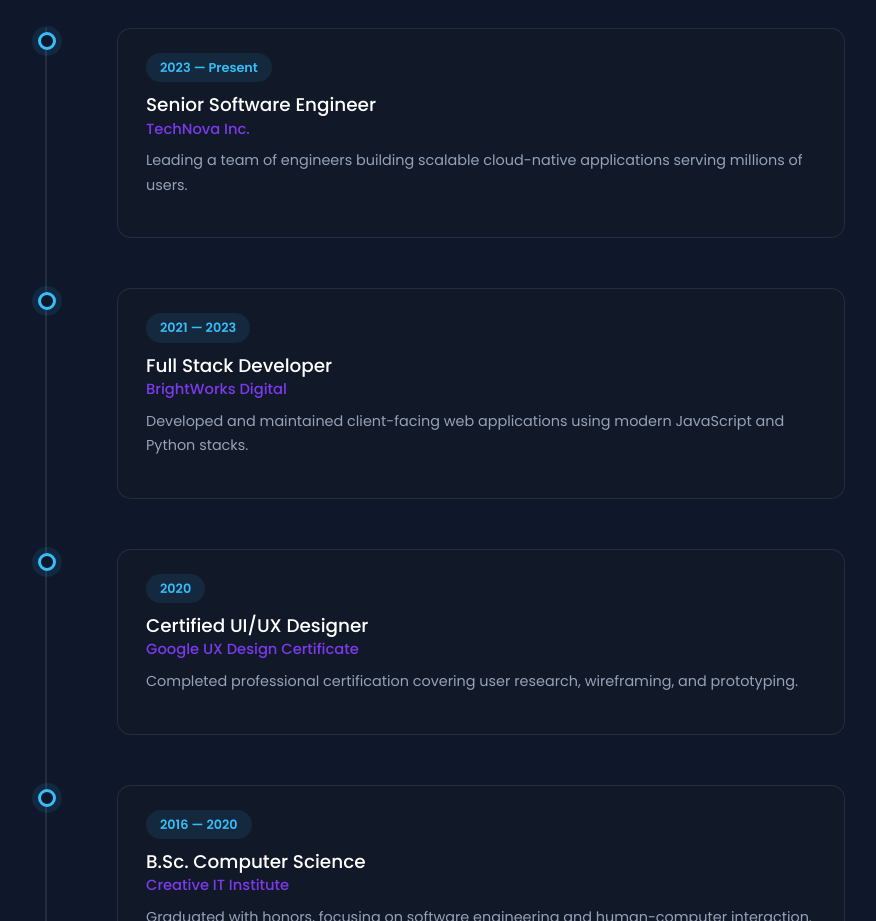
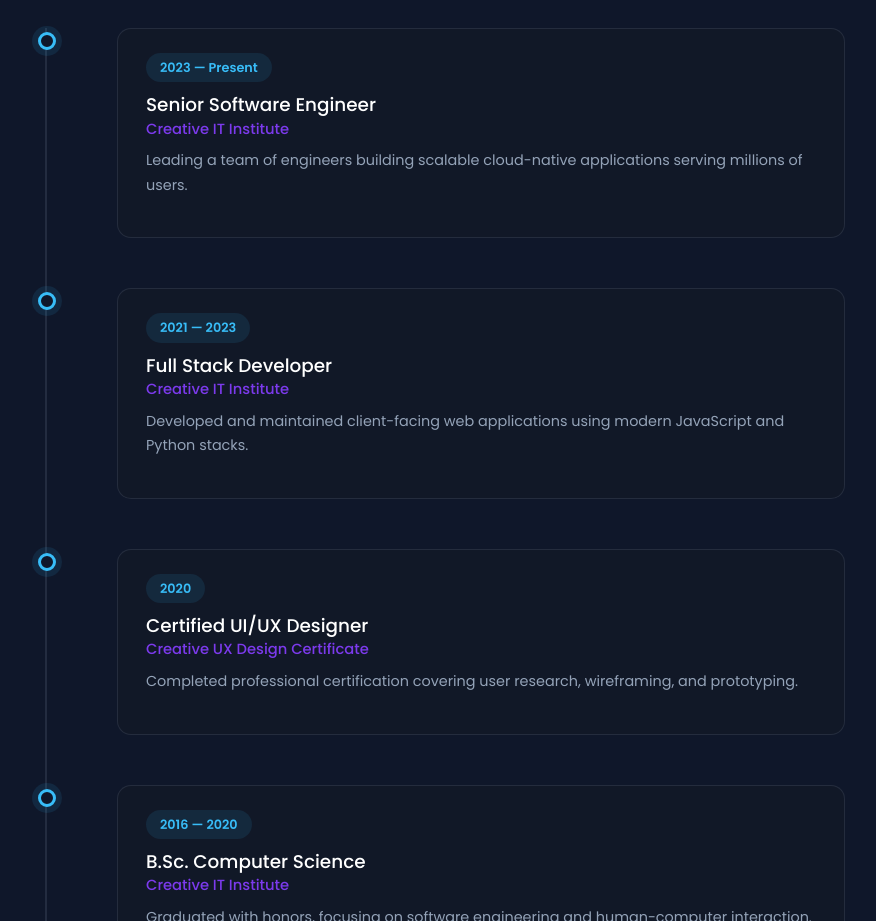
Before and after one commit to ansarthedev/arafatsir, a plain HTML site: page index.html in a window 1280 px wide. Shown: the part 5600-6521 px from the top of the page, without its empty margins (195-1071 px from the left). Drawn offline with nearby package versions, Linux system fonts and the light colour scheme; animation ran at ten frames a second.

Commit message:
Describe your changes

```diff
--- a/index.html
+++ b/index.html
@@ -607,7 +607,7 @@
         <div class="timeline-content">
           <span class="timeline-date">2023 — Present</span>
           <h3>Senior Software Engineer</h3>
-          <h4>TechNova Inc.</h4>
+          <h4>Creative IT Institute</h4>
           <p>Leading a team of engineers building scalable cloud-native applications serving millions of users.</p>
         </div>
       </div>
@@ -617,7 +617,7 @@
         <div class="timeline-content">
           <span class="timeline-date">2021 — 2023</span>
           <h3>Full Stack Developer</h3>
-          <h4>BrightWorks Digital</h4>
+          <h4>Creative IT Institute</h4>
           <p>Developed and maintained client-facing web applications using modern JavaScript and Python stacks.</p>
         </div>
       </div>
@@ -627,7 +627,7 @@
         <div class="timeline-content">
           <span class="timeline-date">2020</span>
           <h3>Certified UI/UX Designer</h3>
-          <h4>Google UX Design Certificate</h4>
+          <h4>Creative UX Design Certificate</h4>
           <p>Completed professional certification covering user research, wireframing, and prototyping.</p>
         </div>
       </div>
```
